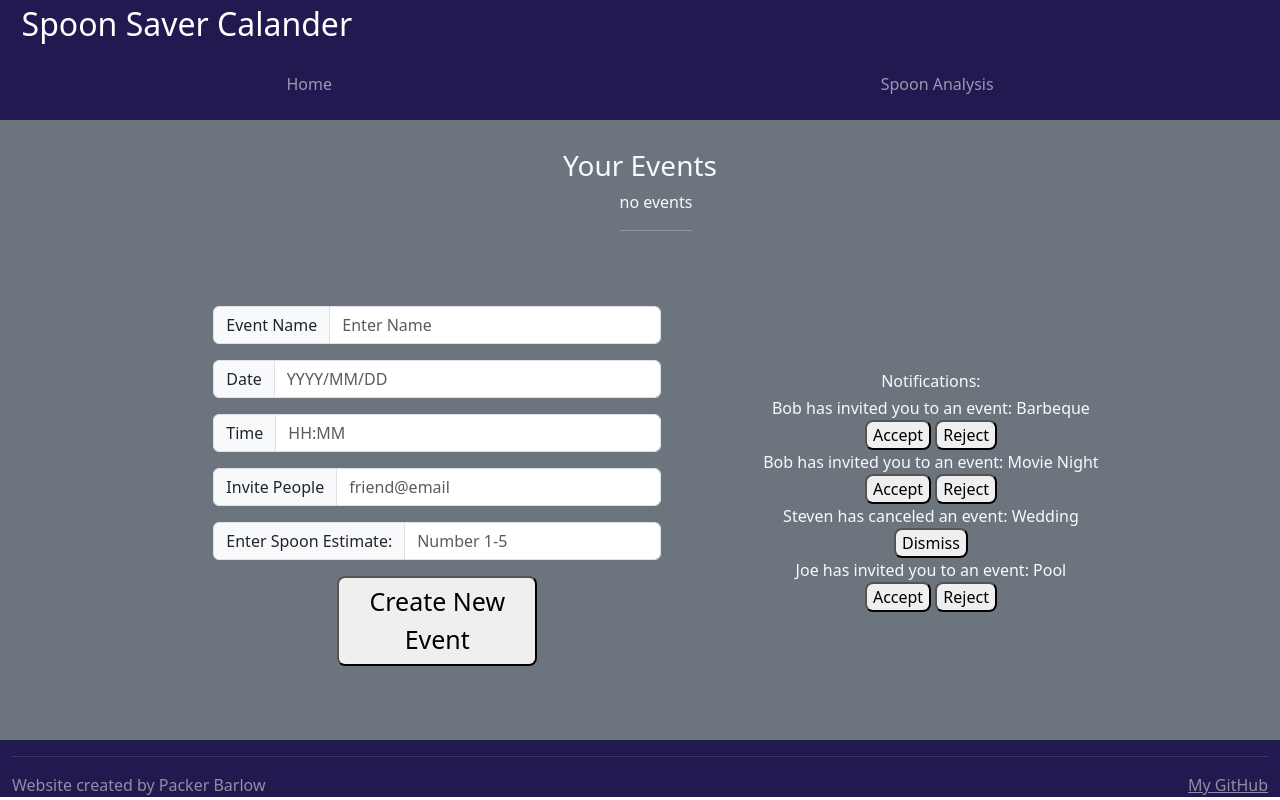
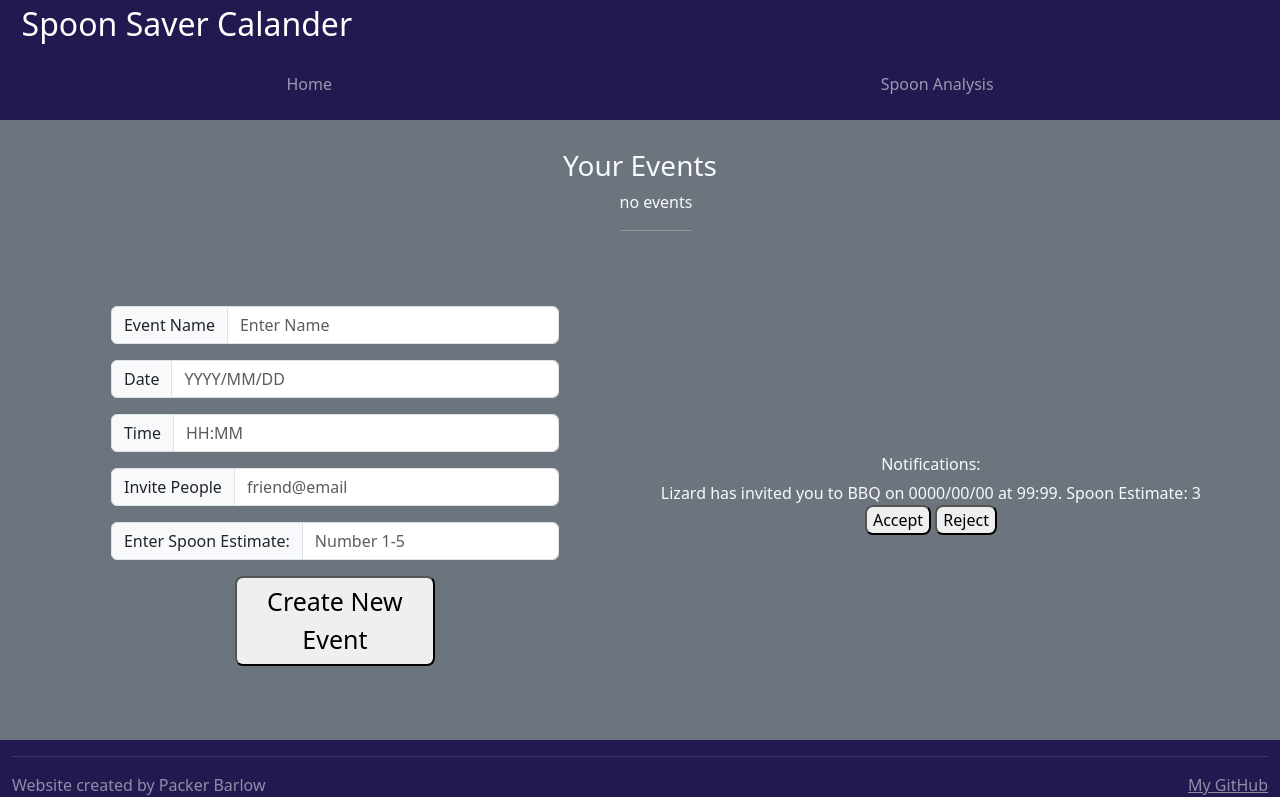
Before and after one commit to packerb2/Introvert_Calander_Startup, a React (Vite) app: page /calander in a window 1280 px wide. Built offline with nearby package versions, Linux system fonts and the light colour scheme.

Commit message:
notifications can now add events

```diff
--- a/src/calander/calander.jsx
+++ b/src/calander/calander.jsx
@@ -2,18 +2,14 @@ import React from 'react';
 import './calander.css';
 
 export function Calander() {
+    const testFakeEvent = ['BBQ', '0000/00/00', '99:99', 'oops', '3', 'Lizard']
     localStorage.setItem('eventname', '[name missing]');
     localStorage.setItem('eventdate', '[date missing]');
     localStorage.setItem('eventtime', '[time missing]');
     localStorage.setItem('eventpeople', 'no one');
     localStorage.setItem('eventspoons', '0');
+
     const [eventsList, updateEventsList] = React.useState([]);
-    // const newEventsList = [...eventsList, eventDetails];
-    // React.useEffect(() => {
-    //     const oldEventsList = localStorage.getItem('eventsList');
-
-    //     localStorage.setItem('eventsList', newEventsList);
-    // }, []);
     async function createEvent(en, ed, et, ep, es) {
         console.log('event name:', en);
         const newEvent = [en, ed, et, ep, es];
@@ -72,17 +68,8 @@ export function Calander() {
               <ul className="notifications">
                   <p></p>
                   <p>Notifications:</p>
-                  <li className="new-alert">Bob has invited you to an event: Barbeque
-                      <li><button className="accept">Accept</button> <button className="reject">Reject</button></li>
-                  </li>
-                  <li className="new-alert">Bob has invited you to an event: Movie Night
-                      <li><button className="accept">Accept</button> <button className="reject">Reject</button></li>
-                  </li>
-                  <li className="new-alert">Steven has canceled an event: Wedding
-                      <li><button className="dismiss">Dismiss</button></li>
-                  </li>
-                  <li className="new-alert">Joe has invited you to an event: Pool
-                      <li><button className="accept">Accept</button> <button className="reject">Reject</button></li>
+                  <li className="new-alert">{testFakeEvent[5]} has invited you to {testFakeEvent[0]} on {testFakeEvent[1]} at {testFakeEvent[2]}. Spoon Estimate: {testFakeEvent[4]}
+                      <li><button className="accept"onClick={() => createEvent(testFakeEvent[0], testFakeEvent[1], testFakeEvent[2], testFakeEvent[5], testFakeEvent[4])}>Accept</button> <button className="reject">Reject</button></li>
                   </li>
               </ul>
           </li>
```
